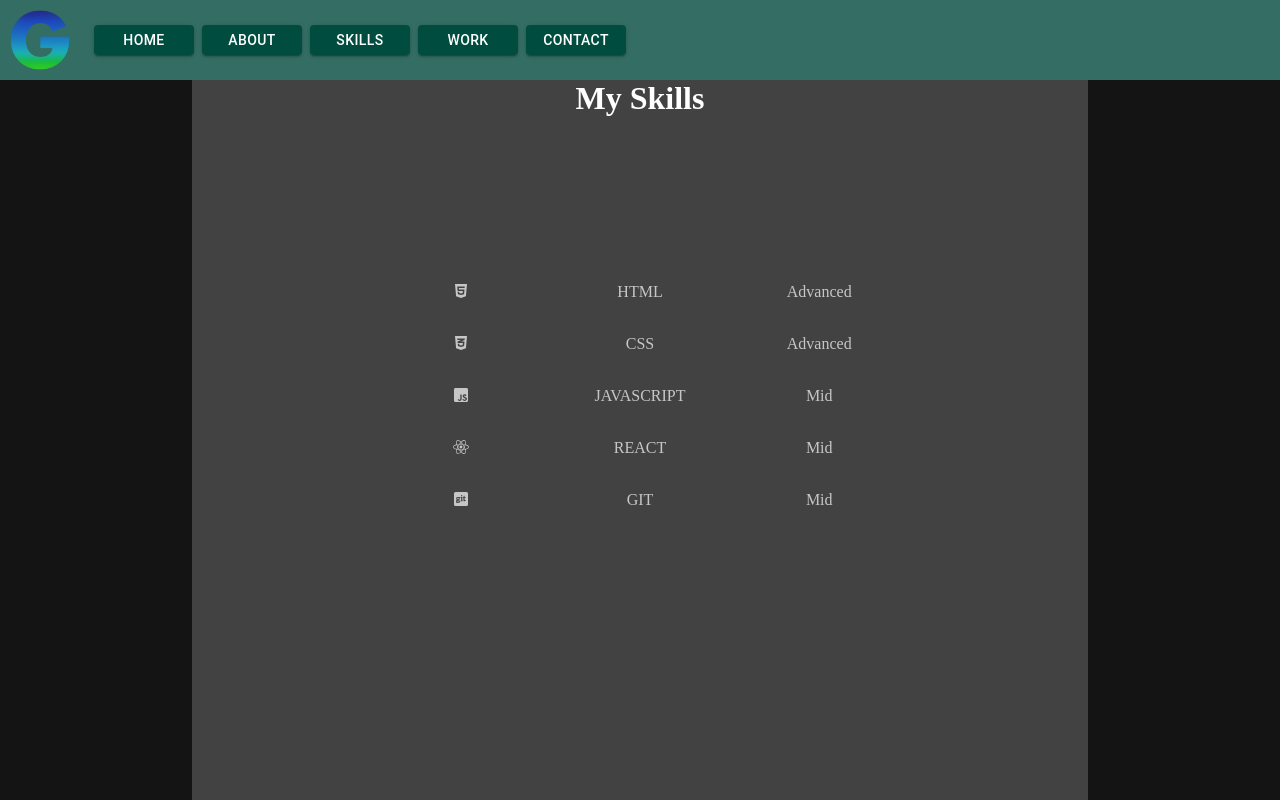
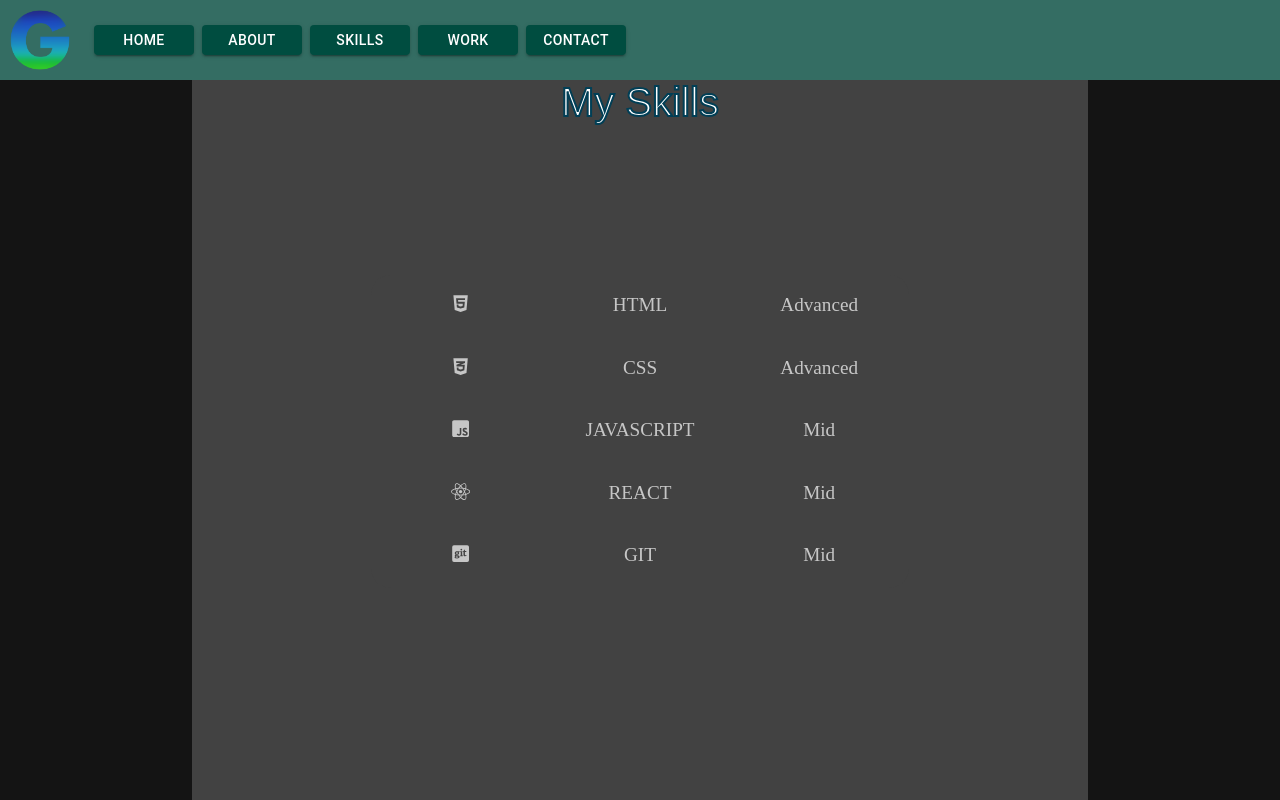
Before and after one commit to gabychisiu/Personal-Website, a React (Create React App) app: page /skills in a window 1280 px wide. Built offline with nearby package versions, Linux system fonts and the light colour scheme.

Commit message:
Change h1 font and color

```diff
--- a/src/App.css
+++ b/src/App.css
@@ -19,6 +19,13 @@ html {
 
 h1 {
   color: var(--text-primary);
+  font-family: "Raleway", sans-serif;
+  font-weight: 500;
+  font-size: 40px;
+  /* color: black; */
+  -webkit-text-fill-color: white; /* Will override color (regardless of order) */
+  -webkit-text-stroke-width: 2px;
+  -webkit-text-stroke-color: var(--secondary-dark);
 }
 
 h3 {
--- a/src/components/Skills/styles.css
+++ b/src/components/Skills/styles.css
@@ -1,6 +1,7 @@
 .skills ul {
   display: flex;
   justify-content: space-around;
+  font-size: larger;
 }
 
 .skills ul li {
```
